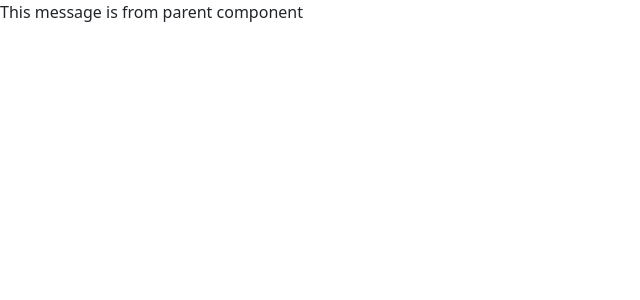
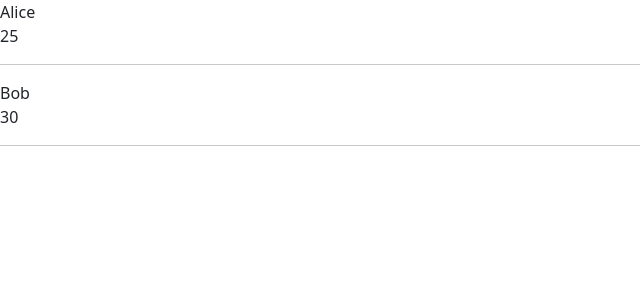
Before and after one commit to Patel-Kingkumar/Angular-Practice, an Angular app: page / in a window 1280 px wide. Shown: the top 300 px of the page, without its empty margins (0-640 px from the left). Built offline with nearby package versions, Linux system fonts and the light colour scheme.

Commit message:
020  : PARENT TO CHILD object pass

```diff
--- a/src/app/communication/child-one/child-one.component.html
+++ b/src/app/communication/child-one/child-one.component.html
@@ -1 +1,5 @@
-{{ receiveMsg }}
+<div *ngFor="let item of childObject">
+    <div>{{ item.name }}</div>
+    <div>{{ item.age }}</div>
+    <hr />
+</div>
--- a/src/app/communication/child-one/child-one.component.ts
+++ b/src/app/communication/child-one/child-one.component.ts
@@ -11,5 +11,6 @@ export class ChildOneComponent implements OnInit {
 
   ngOnInit(): void {
   }
-  @Input() receiveMsg: any
+  @Input() childObject: any
+
 }
--- a/src/app/communication/parent-one/parent-one.component.html
+++ b/src/app/communication/parent-one/parent-one.component.html
@@ -1 +1 @@
-<app-child-one [receiveMsg]="parentMessage"></app-child-one>
+<app-child-one [childObject]="users"></app-child-one>
--- a/src/app/communication/parent-one/parent-one.component.ts
+++ b/src/app/communication/parent-one/parent-one.component.ts
@@ -11,5 +11,8 @@ export class ParentOneComponent implements OnInit {
   ngOnInit(): void {
   }
 
-  parentMessage: string = "This message is from parent component";
+  users = [
+  { name: 'Alice', age: 25 },
+  { name: 'Bob', age: 30 }
+]
 }
```
Also changed, not shown: src/assets/input_communication_one.txt (added).
